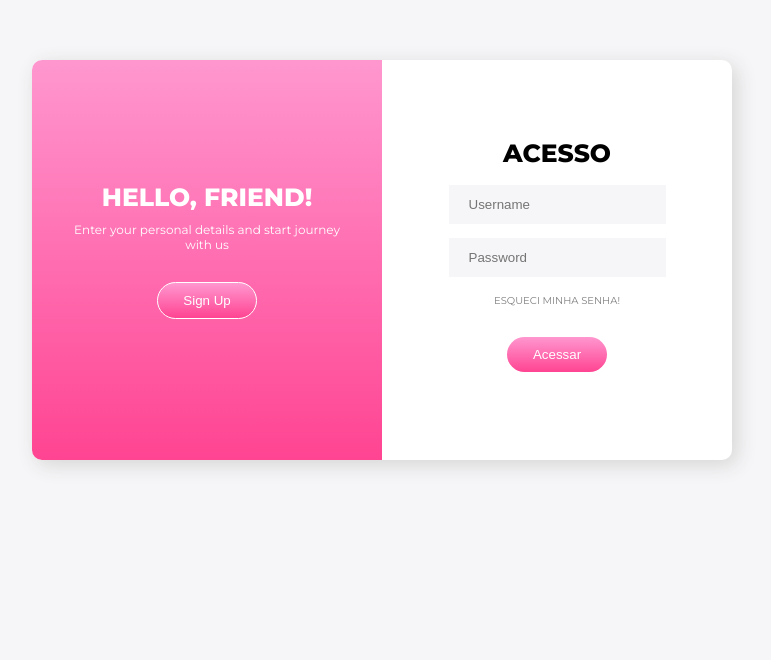
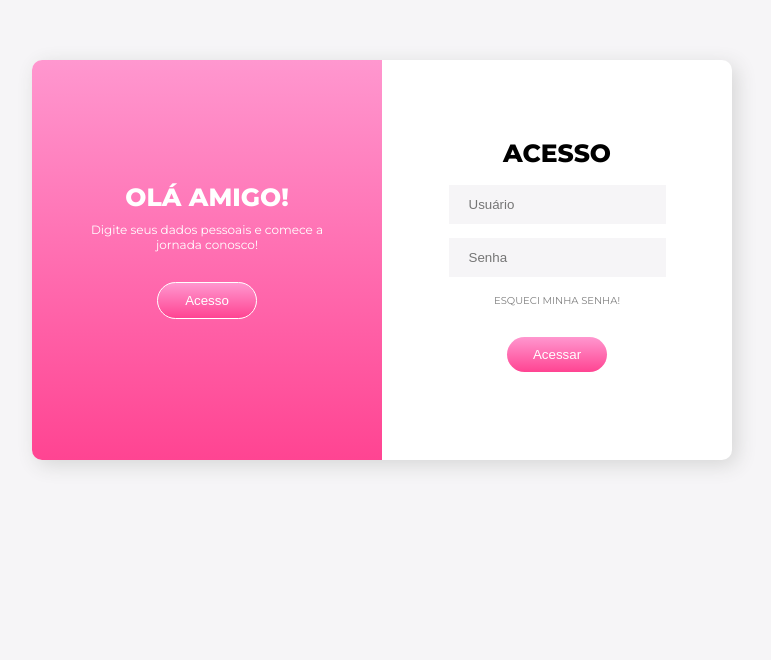
Before and after one commit to heygenovez/acesso_e_cadastro, a plain HTML site: page index.html in a window 1280 px wide. Shown: the part 140-800 px from the top of the page, without its empty margins (258-1029 px from the left). Drawn offline with Linux system fonts and the light colour scheme.

Commit message:
Atualização dos caracteres da página.

```diff
--- a/index.html
+++ b/index.html
@@ -17,8 +17,8 @@
         <div class="signin">
           <form action="#" class="form-sign-in">
             <h1>Acesso</h1>
-            <input type="text" placeholder="Username" />
-            <input type="password" placeholder="Password" />
+            <input type="text" placeholder="Usuário" />
+            <input type="password" placeholder="Senha" />
             <a href="#">Esqueci minha senha!</a>
             <button class="btn btn-form">Acessar</button>
           </form>
@@ -27,9 +27,9 @@
         <div class="signup">
           <form action="" class="form-sign-up">
             <h1>Cadastro</h1>
-            <input type="text" placeholder="Username" />
+            <input type="text" placeholder="Usuário" />
             <input type="email" placeholder="Email" />
-            <input type="password" placeholder="Password" />
+            <input type="password" placeholder="Senha" />
             <button class="btn btn-form">Cadastrar</button>
           </form>
         </div>
@@ -43,18 +43,18 @@
             Para se manter conectado, faça login com suas informações pessoais!
           </span>
           <button class="btn btn-overlay" onclick="togglePage()">
-            Sign In
+            Cadastro
           </button>
         </div>
         <div class="overlay-panel overlay-signup">
           <h1>
-            Hello, Friend!
+            Olá amigo!
           </h1>
           <span>
-            Enter your personal details and start journey with us
+            Digite seus dados pessoais e comece a jornada conosco!
           </span>
           <button class="btn btn-overlay" onclick="togglePage()">
-            Sign Up
+            Acesso
           </button>
         </div>
       </div>
```
